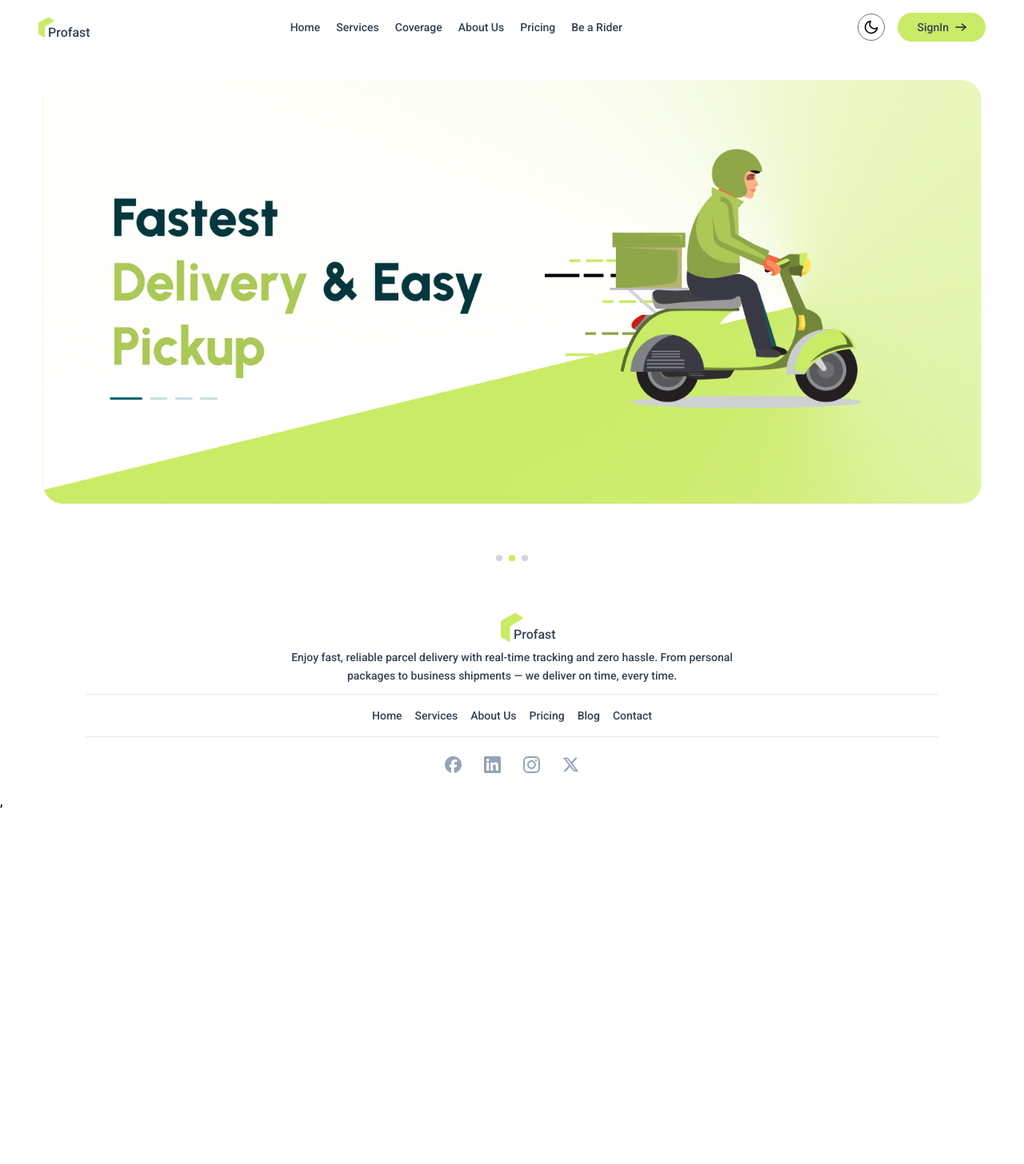
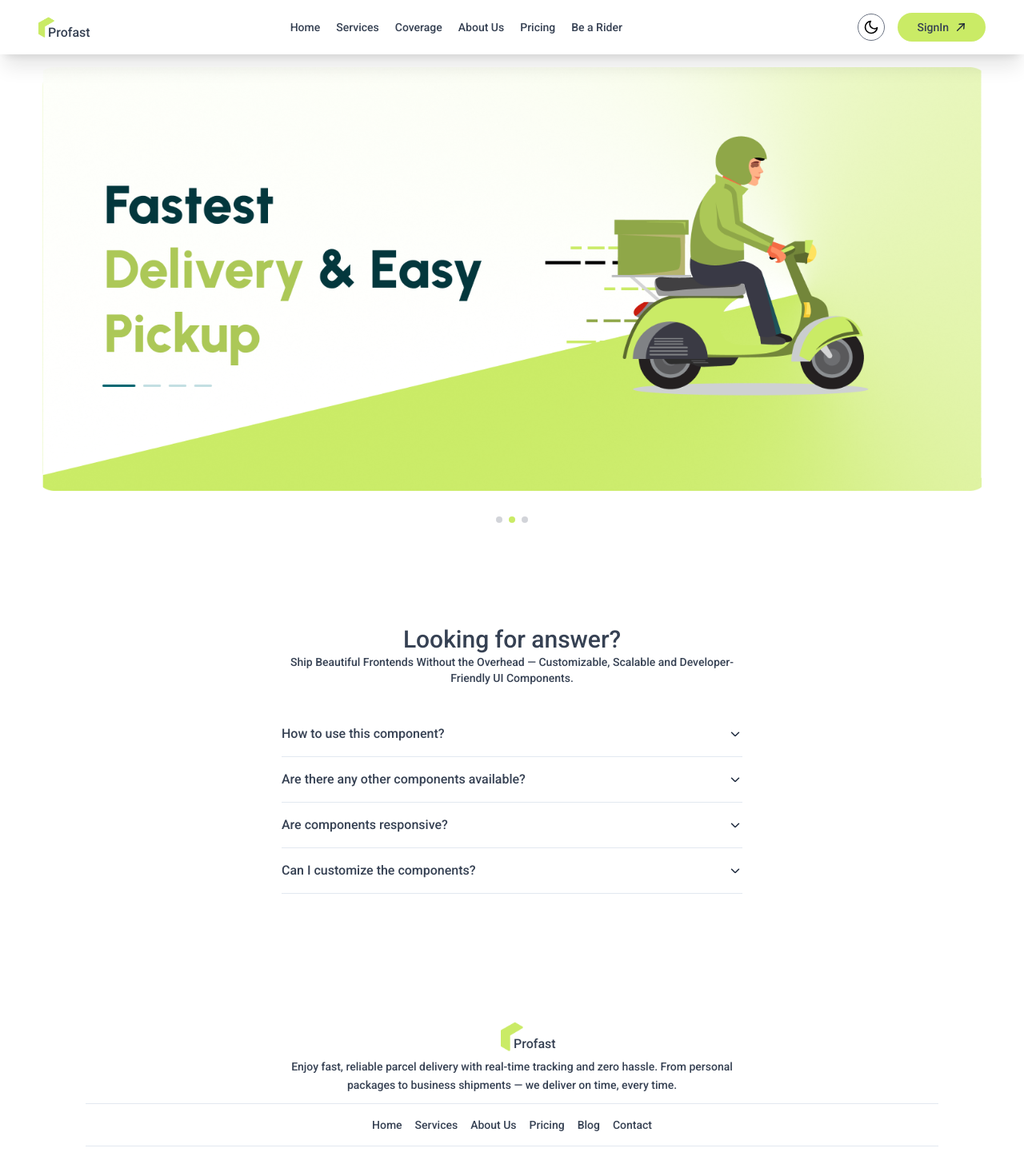
Before and after one commit to Rajibbepary/zap-shift, a React (Vite) app in the folder client/: page / in a window 1280 px wide. Shown: the top 1456 px of the page at 80% size. Before the commit the page ends 1015 px from the top, so only its background shows below. Built offline with nearby package versions, Linux system fonts and the light colour scheme.

Commit message:
FAQ Section add

```diff
--- /dev/null
+++ b/client/src/hooks/Titel.jsx
@@ -0,0 +1,22 @@
+
+
+const Titel = ({title, desc}) => {
+    return (
+        <>
+         <motion.h2
+         initial={{ opacity: 0, y: 30}}
+         whileInView={{ opacity: 1, y: 0}}
+         transition={{duration: 0.6}}
+         viewport={{once: true}}
+         className="text-3xl sm:text-5xl font-medium">{title}</motion.h2>
+         <motion.p
+         initial={{ opacity: 0, y: 20}}
+         whileInView={{ opacity: 1, y: 0}}
+         transition={{duration: 0.5, delay:0.2}}
+         viewport={{once: true}}
+         className="max-w-lg text-center text-gray-500 dark:text-white/75 mb-6">{desc}</motion.p>
+        </>
+    );
+};
+
+export default Titel;
--- a/client/src/layouts/RootLayout.jsx
+++ b/client/src/layouts/RootLayout.jsx
@@ -7,7 +7,7 @@ const RootLayout = () => {
 
   const [theme, setTheme] = useState(localStorage.getItem('theme') ? localStorage.getItem('theme') : 'light')
     return (
-        <div className='relative'>
+        <div className='dark:bg-black relative'>
             <Navbar theme={theme} setTheme={setTheme}/>
          <Outlet></Outlet>
          <Footer/>
--- /dev/null
+++ b/client/src/pages/Home/FaqSection.jsx
@@ -0,0 +1,53 @@
+import { useState } from "react";
+
+
+const FaqSection = () => {
+    const [openIndex, setOpenIndex] = useState(null);
+
+    const faqs = [
+        {
+            question: "How to use this component?",
+            answer: "To use this component, you need to import it in your project and use it in your JSX code. Here's an example of how to use it:",
+        },
+        {
+            question: "Are there any other components available?",
+            answer: "Yes, there are many other components available in this library. You can find them in the 'Components' section of the website.",
+        },
+        {
+            question: "Are components responsive?",
+            answer: "Yes, all components are responsive and can be used on different screen sizes.",
+        },
+        {
+            question: "Can I customize the components?",
+            answer: "Yes, you can customize the components by passing props to them. You can find more information about customizing components in the 'Customization' section of the website.",
+        },
+    ];
+    return (
+         <>
+
+            <div className="max-w-xl mt-32 mx-auto flex flex-col items-center justify-center px-4 md:px-0">
+                <h1 className="text-3xl font-semibold text-gray-700 dark:text-white text-center">Looking for answer?</h1>
+                <p className="text-sm text-gray-700 dark:text-white pb-8 text-center">
+                    Ship Beautiful Frontends Without the Overhead — Customizable, Scalable and Developer-Friendly UI Components.
+                </p>
+                {faqs.map((faq, index) => (
+                    <div className="border-b border-slate-200 py-4 cursor-pointer w-full" key={index} onClick={() => setOpenIndex(openIndex === index ? null : index)}>
+                        <div className="flex items-center justify-between">
+                            <h3 className="text-base  text-gray-700 dark:text-white font-medium">
+                                {faq.question}
+                            </h3>
+                            <svg width="18" height="18" viewBox="0 0 18 18" fill="none" xmlns="http://www.w3.org/2000/svg" className={`${openIndex === index ? "rotate-180" : ""} transition-all duration-500 ease-in-out`}>
+                                <path d="m4.5 7.2 3.793 3.793a1 1 0 0 0 1.414 0L13.5 7.2" stroke="#1D293D" strokeWidth="1.5" strokeLinecap="round" strokeLinejoin="round" />
+                            </svg>
+                        </div>
+                        <p className={`text-sm text-gray-700 dark:text-white transition-all duration-500 ease-in-out max-w-md ${openIndex === index ? "opacity-100 max-h-[300px] translate-y-0 pt-4" : "opacity-0 max-h-0 -translate-y-2"}`} >
+                            {faq.answer}
+                        </p>
+                    </div>
+                ))}
+            </div>
+        </>
+    );
+};
+
+export default FaqSection;
--- a/client/src/pages/Home/Home.jsx
+++ b/client/src/pages/Home/Home.jsx
@@ -1,10 +1,13 @@
 
+import FaqSection from './FaqSection';
 import Slider from './Slider';
 
 const Home = () => {
     return (
-        <div className='bg-white dark:bg-gray-900/70'>
+        <div>
            <Slider/>
+           <FaqSection/>
+
         </div>
     );
 };
--- a/client/src/pages/Home/Slider.jsx
+++ b/client/src/pages/Home/Slider.jsx
@@ -41,10 +41,10 @@ const [currentSlide, setCurrentSlide] = useState(0);
                 {sliderData.map((slide, index) => (
                   <div
                     key={slide.id}
-                    className="flex flex-col-reverse md:flex-row  justify-between py-8 min-w-full"
+                    className="flex flex-col-reverse md:flex-row  justify-between py-4 min-w-full"
                   >
                       <img
-                        className="w-full h-full"
+                        className="w-full h-full object-cover"
                         src={slide.imgSrc}
                         alt={`Slide ${index + 1}`}
                       />
@@ -52,7 +52,7 @@ const [currentSlide, setCurrentSlide] = useState(0);
                 ))}
               </div>
 
-              <div className="flex items-center justify-center gap-2 mt-8">
+              <div className="flex items-center justify-center gap-2 md:mt-4">
                 {sliderData.map((_, index) => (
                   <div
                     key={index}
--- a/client/src/shared/Footer.jsx
+++ b/client/src/shared/Footer.jsx
@@ -4,7 +4,7 @@ import assets from '../assets/assets';
 const Footer = () => {
     return (
         <div>
-             <footer className="w-full bg-white/50 dark:bg-gray-900/70  text-gray-700">
+             <footer className="w-full mt-24 bg-white/50 dark:bg-gray-900/70  text-gray-700">
             <div className="max-w-7xl mx-auto px-6 pt-16 flex flex-col items-center">
                  <div className="relative flex">
                 <img src={assets.logo} className="w-7 mb-2" alt="" />
--- a/client/src/shared/Navbar.jsx
+++ b/client/src/shared/Navbar.jsx
@@ -14,7 +14,7 @@ const Navbar = ({theme, setTheme}) => {
         initial={{opacity: 0, y: -50}}
         animate={{opacity: 1, y: 0}}
         transition={{duration: 0.6, ease: 'easeInOut'}}
-        className='flex justify-between items-center px-4 py-4 sm:px-12  sticky top-0 z-20 backdrop-blur-xl font-medium bg-white/50 dark:bg-gray-900/70'>
+        className='flex justify-between items-center px-4 py-4 sm:px-12  sticky top-0 z-20 backdrop-blur-xl shadow-xl font-medium bg-white/50 dark:bg-gray-900/70'>
             <div className="relative max-sm:hidden flex">
                 <img src={assets.logo} className="w-5" alt="" />
                 <h3 className="font-extrabold absolute ml-3 top-2 text-gray-700 dark:text-white">Profast</h3>
@@ -33,7 +33,7 @@ const Navbar = ({theme, setTheme}) => {
             <ThemeToggleBtn theme={theme} setTheme={setTheme}/>
             <img src={theme === 'dark' ? assets.menu_dark : assets.menuIcon} onClick={()=> setSidebarOpen(true)} className="w-8 sm:hidden" alt="" />
             <a href="#contact-us" className="text-sm flex items-center gap-2 bg-[#CAEB66] text-gray-700 dark:bg-white px-6 py-2 rounded-full cursor-pointer hover:scale-105 transition-all">
-                SignIn <img src={assets.arrow_icon} width={14} alt="" />
+                SignIn <img src={assets.arrow_icon} className="-rotate-45" width={14} alt="" />
             </a>
         </div>
         </motion.div>
```
